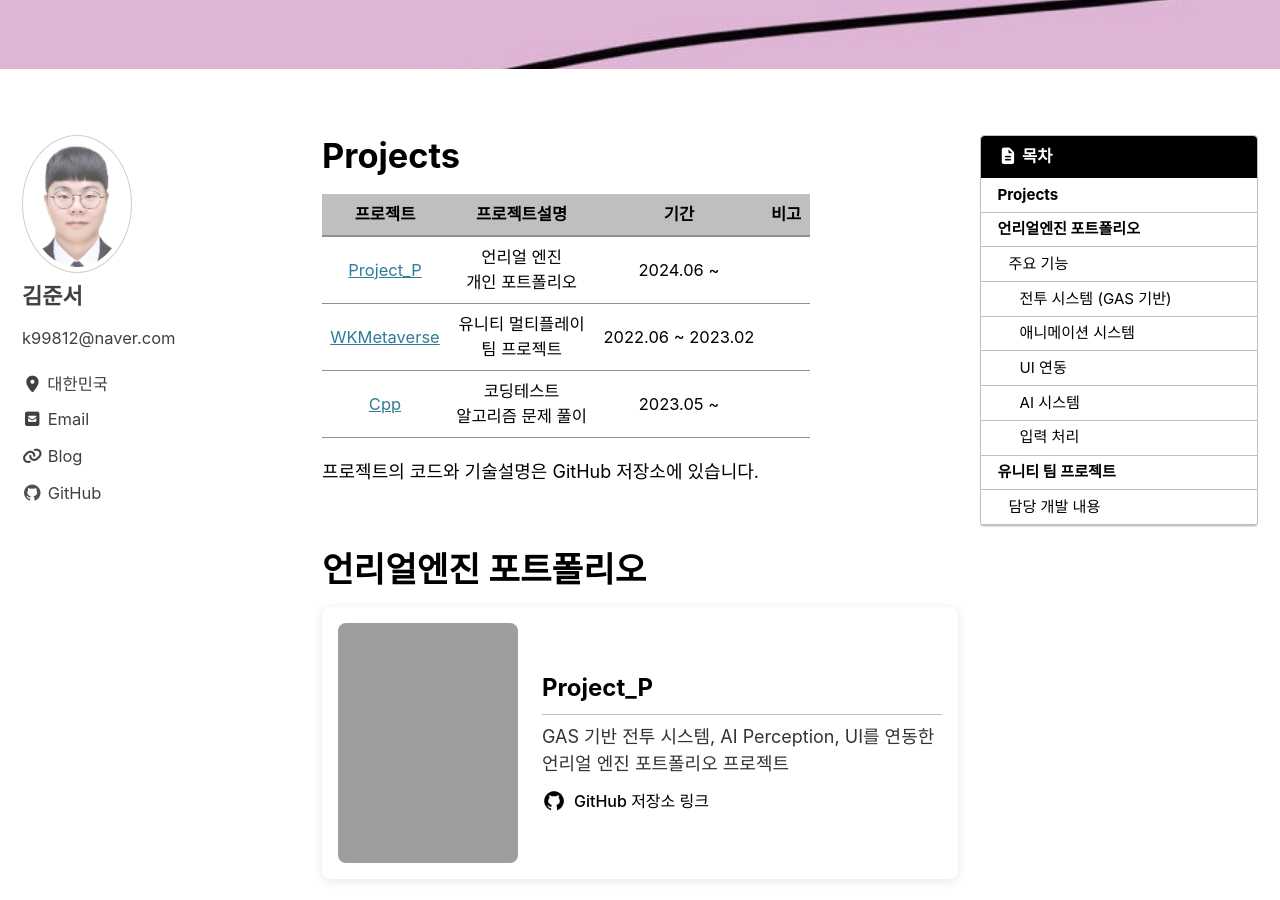
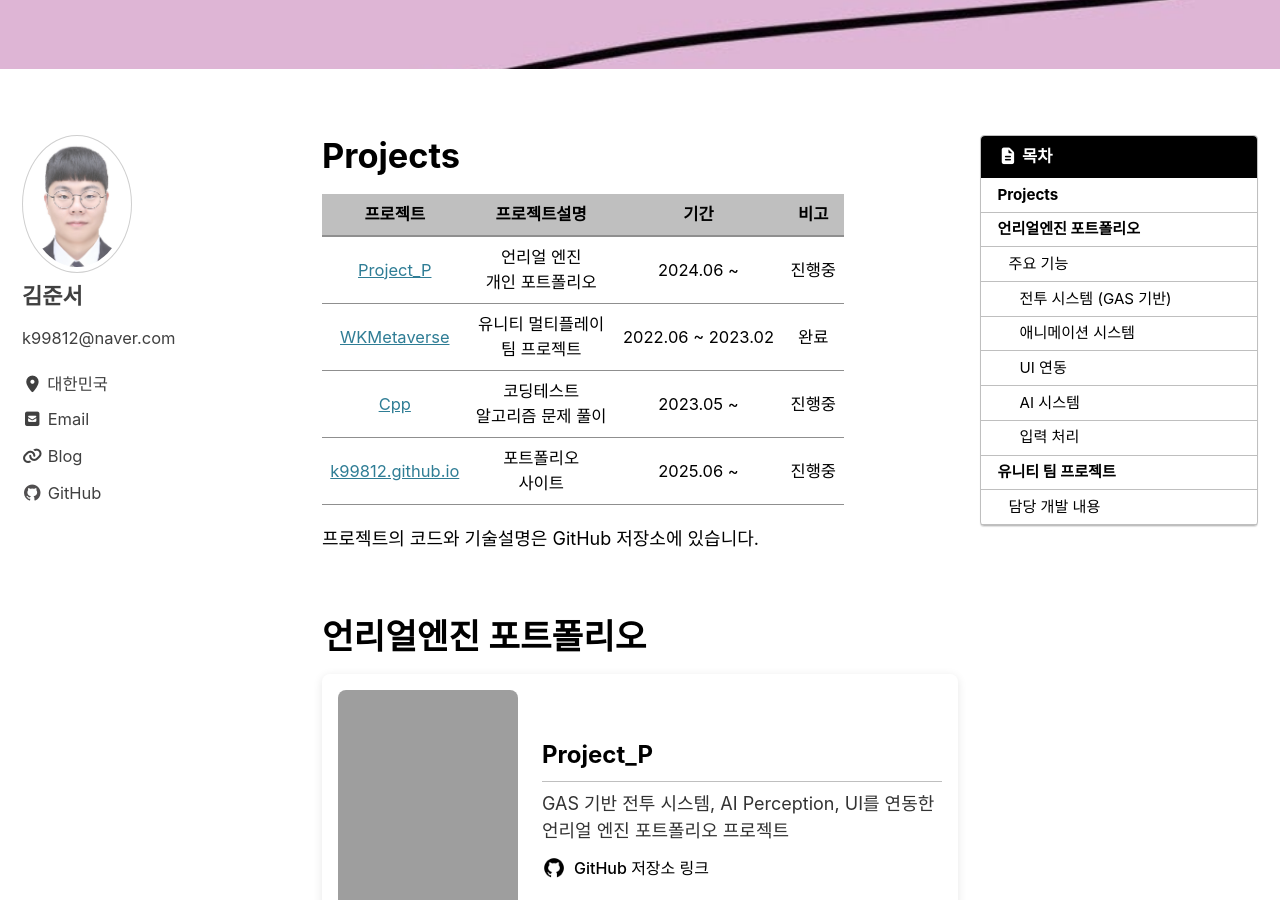
Before and after one commit to k99812/k99812.github.io, a Jekyll site: the page built from _pages/project.md, in a window 1280 px wide and 900 px high, scrolled down 310 px. Built offline with Jekyll 4.4.1, drawn with Linux system fonts in a browser that asks for light colours; cached includes are drawn as plain includes; grey boxes are pictures that could not be loaded.

Commit message:
프로젝트 업데이트

```diff
--- a/_pages/project.md
+++ b/_pages/project.md
@@ -17,9 +17,10 @@
 
 |프로젝트|프로젝트설명|기간|비고|
 |:---:|:---:|:---:|:---:|
-| [Project_P](https://github.com/k99812/Project_P) | 언리얼 엔진 <br> 개인 포트폴리오|2024.06 ~ |
-| [WKMetaverse](https://github.com/k99812/WKMetaverse)| 유니티 멀티플레이 <br> 팀 프로젝트|2022.06 ~ 2023.02|
-| [Cpp](https://github.com/k99812/Cpp) | 코딩테스트 <br> 알고리즘 문제 풀이|2023.05 ~ |
+| [Project_P](https://github.com/k99812/Project_P) | 언리얼 엔진 <br> 개인 포트폴리오 |2024.06 ~ | 진행중 |
+| [WKMetaverse](https://github.com/k99812/WKMetaverse)| 유니티 멀티플레이 <br> 팀 프로젝트 |2022.06 ~ 2023.02| 완료 |
+| [Cpp](https://github.com/k99812/Cpp) | 코딩테스트 <br> 알고리즘 문제 풀이 |2023.05 ~ | 진행중 |
+| [k99812.github.io](https://github.com/k99812/k99812.github.io)| 포트폴리오 <br> 사이트 |2025.06 ~ | 진행중 |
 
 <span class="detail">프로젝트의 코드와 기술설명은 GitHub 저장소에 있습니다.</span><br>
 <br>
```
